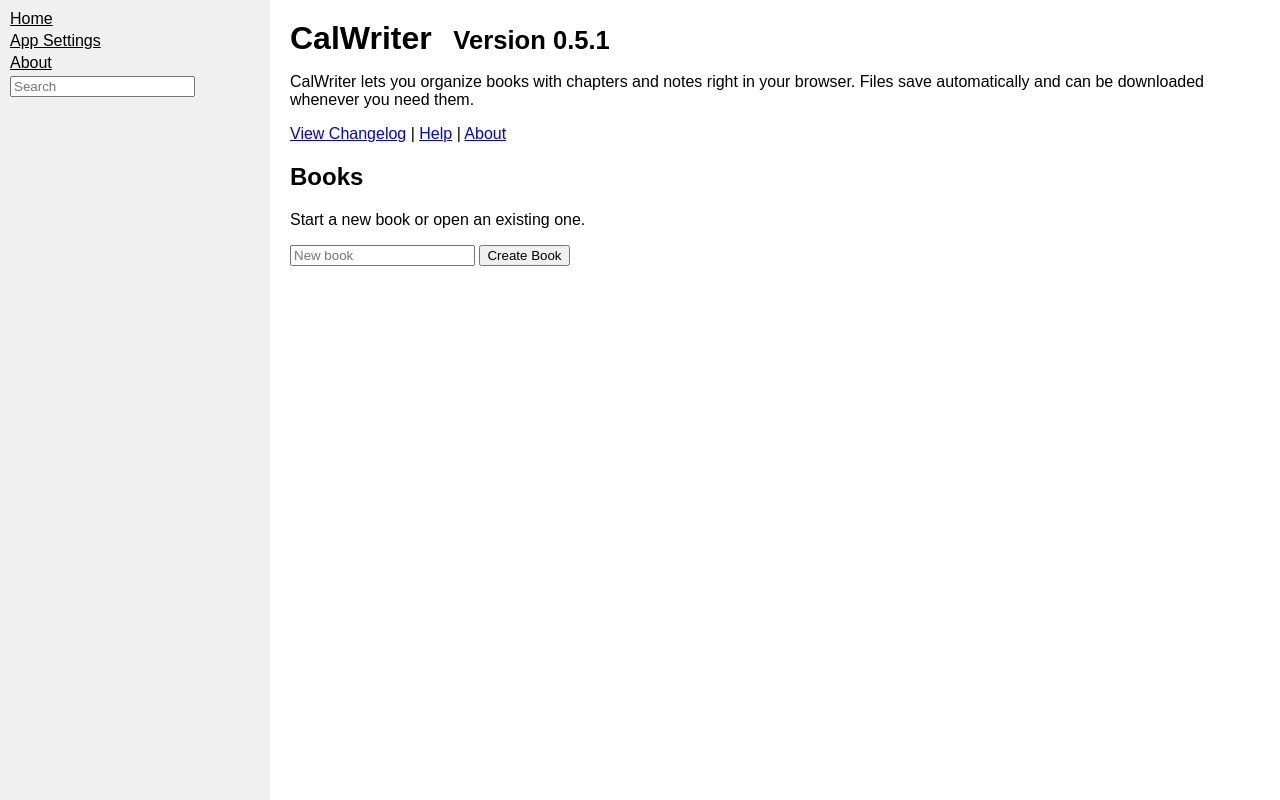
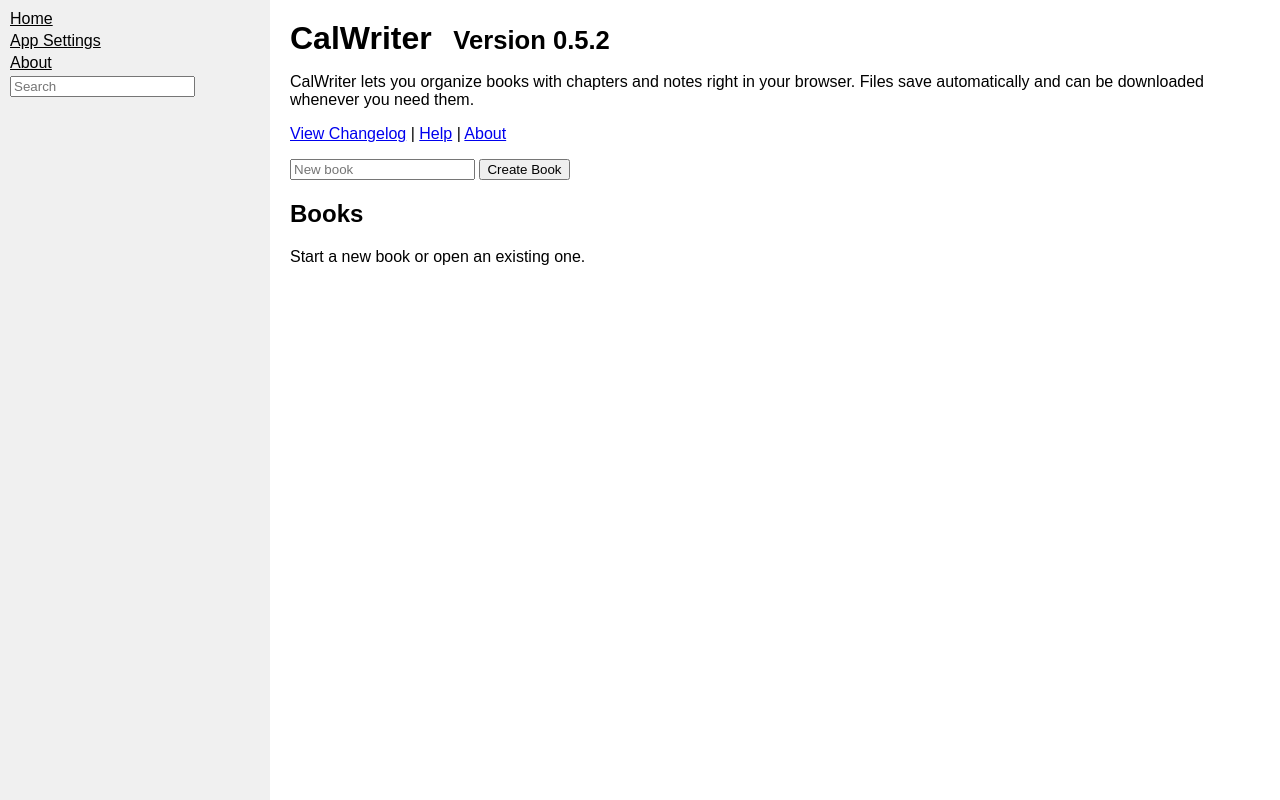
Before and after one commit to calaquin/calwriter, a Flask app: page / in a window 1280 px wide. Run offline with Flask 3, Linux system fonts and the light colour scheme; some libraries are stand-ins or nearby versions.

Commit message:
Bump to 0.5.2 and adjust folder actions

```diff
--- a/app.py
+++ b/app.py
@@ -20,7 +20,7 @@ app = Flask(__name__)
 app.secret_key = 'change-this'
 
 # Application version
-VERSION = "0.5.1"
+VERSION = "0.5.2"
 app.jinja_env.globals['app_version'] = VERSION
 
 DATA_DIR = os.environ.get('DATA_DIR', os.path.join(os.getcwd(), 'data'))
@@ -290,7 +290,8 @@ def app_settings_page():
         save_settings(settings)
         flash('Settings saved')
         return redirect(url_for('index'))
-    return render_template('app_settings.html', settings=settings)
+    folders = list_books()
+    return render_template('app_settings.html', settings=settings, folders=folders)
 
 
 @app.route('/folder/create', methods=['POST'])
--- a/static/style.css
+++ b/static/style.css
@@ -119,6 +119,9 @@ body.dark {
     margin-left: 12px;
     margin-right: 4px;
 }
+.gap-below {
+    margin-bottom: 1em;
+}
 
 #word_count {
     font-weight: bold;
--- a/templates/index.html
+++ b/templates/index.html
@@ -8,6 +8,10 @@
   <a href="{{ url_for('help_page') }}">Help</a> |
   <a href="{{ url_for('about_page') }}">About</a>
 </p>
+<form action="/folder/create" method="post" class="gap-below">
+  <input type="text" name="name" placeholder="New book" />
+  <button type="submit">Create Book</button>
+</form>
 <h2>Books</h2>
 <p>Start a new book or open an existing one.</p>
 <ul id="book_list" class="sortable" data-type="folder">
@@ -15,8 +19,4 @@
   <li data-name="{{ folder }}"><a href="/folder/{{ folder }}">{{ folder }}</a></li>
   {% endfor %}
 </ul>
-<form action="/folder/create" method="post">
-  <input type="text" name="name" placeholder="New book" />
-  <button type="submit">Create Book</button>
-</form>
 {% endblock %}
```
Also changed, not shown: templates/folder.html (+8 -8 lines), CHANGELOG.md, README.md.
